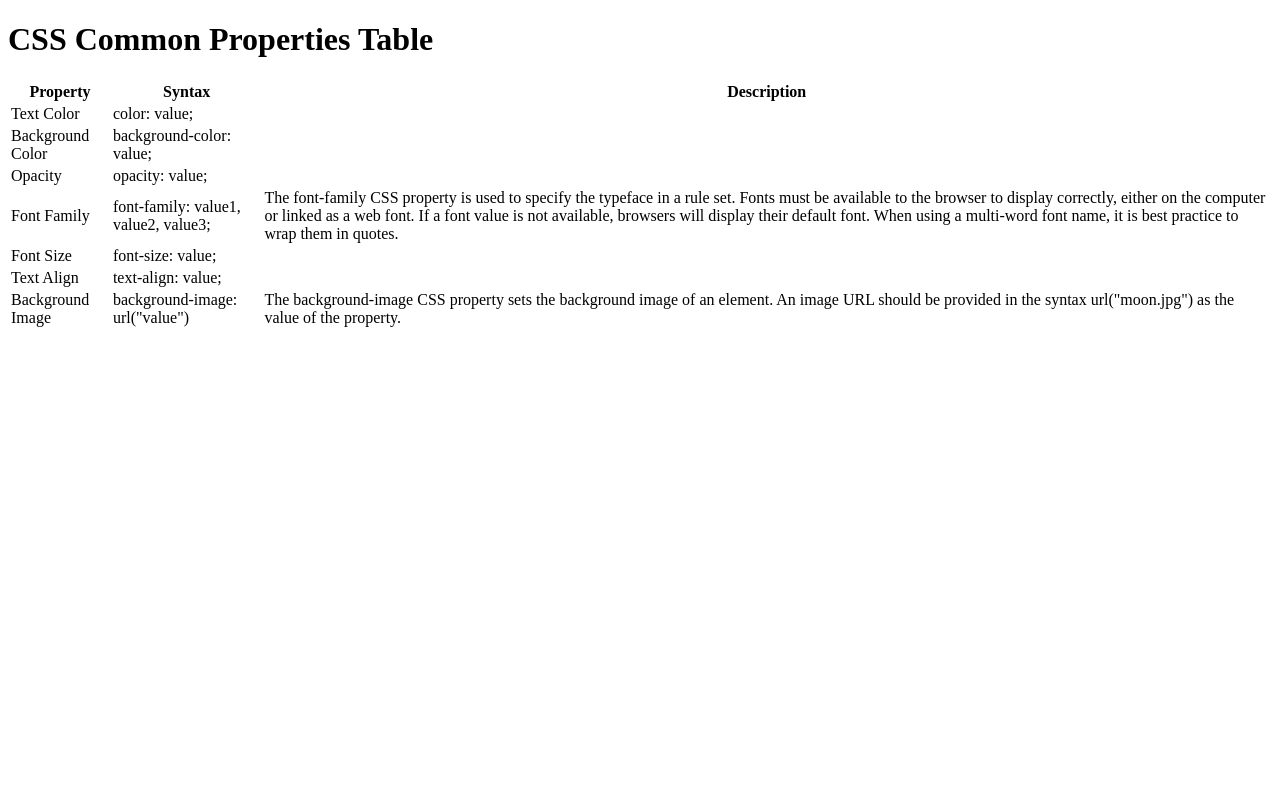
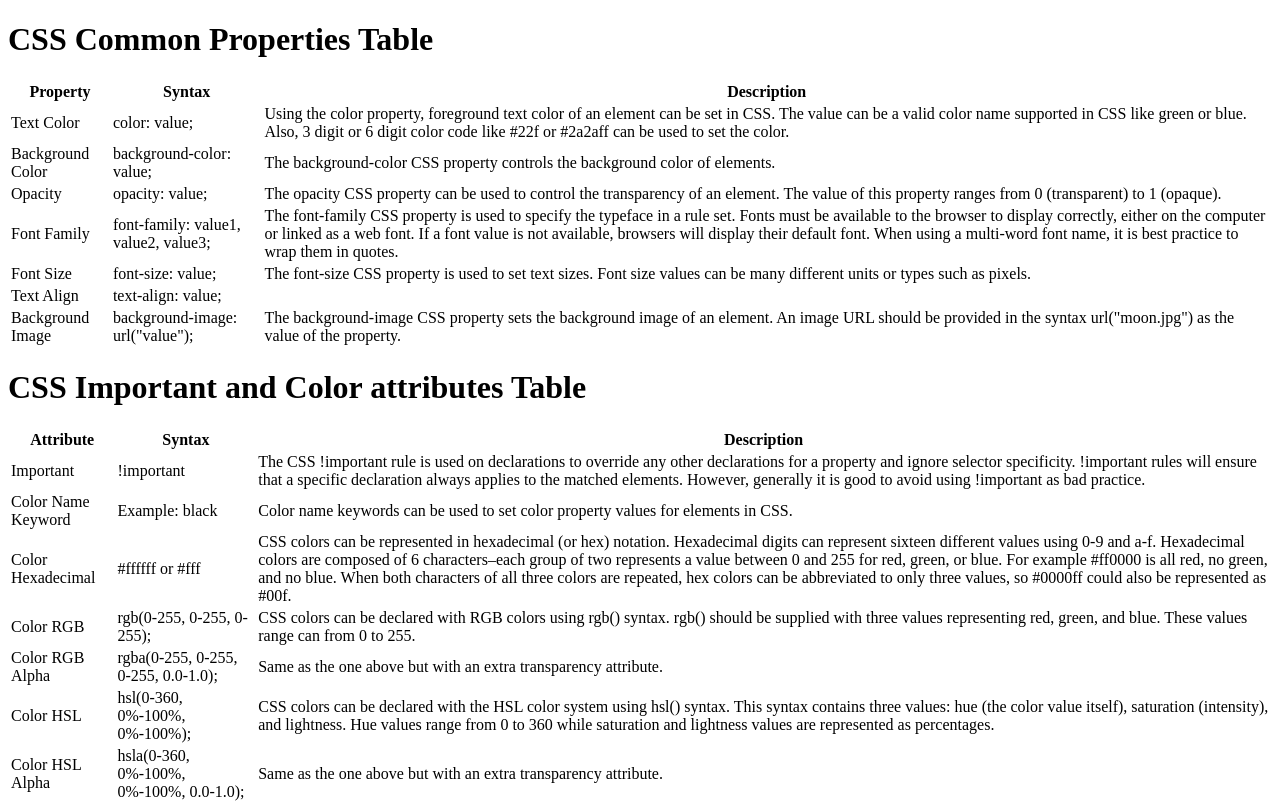
Before and after one commit to MMestre23/OwnCSProject, a plain HTML site: page index.html in a window 1280 px wide. Drawn offline with Linux system fonts and the light colour scheme.

Commit message:
Finished table

```diff
--- a/index.html
+++ b/index.html
@@ -7,9 +7,9 @@
     </head>
 
     <body>
-        <header>
+        <p>
             <h1>CSS Common Properties Table</h1>
-        </header>
+        </p>
         <table>
             <tr>
                 <th>
@@ -30,7 +30,7 @@
                     color: value;
                 </td>
                 <td>
-
+                    Using the color property, foreground text color of an element can be set in CSS. The value can be a valid color name supported in CSS like green or blue. Also, 3 digit or 6 digit color code like #22f or #2a2aff can be used to set the color.
                 </td>
             </tr>
             <tr>
@@ -41,7 +41,7 @@
                     background-color: value;
                 </td>
                 <td>
-
+                    The background-color CSS property controls the background color of elements.
                 </td>
             </tr>
             <tr>
@@ -52,7 +52,7 @@
                     opacity: value;
                 </td>
                 <td>
-
+                    The opacity CSS property can be used to control the transparency of an element. The value of this property ranges from 0 (transparent) to 1 (opaque).
                 </td>
             </tr>
             <tr>
@@ -74,7 +74,7 @@
                     font-size: value;
                 </td>
                 <td>
-
+                    The font-size CSS property is used to set text sizes. Font size values can be many different units or types such as pixels.
                 </td>
             </tr>
             <tr>
@@ -94,23 +94,111 @@
                     Background Image
                 </td>
                 <td>
-                    background-image: url("value")
+                    background-image: url("value");
                 </td>
                 <td>
                     The background-image CSS property sets the background image of an element. An image URL should be provided in the syntax url("moon.jpg") as the value of the property.
                 </td>
             </tr>
+
+        </table>
+
+        <p>
+            <h1>CSS Important and Color attributes Table</h1>
+        </p>
+        <table>
+            <tr>
+                <th>
+                    Attribute
+                </th>
+                <th>
+                    Syntax
+                </th>
+                <th>
+                    Description
+                </th>
+            </tr>
             <tr>
                 <td>
-
+                    Important
                 </td>
                 <td>
-
+                    !important
                 </td>
                 <td>
+                    The CSS !important rule is used on declarations to override any other declarations for a property and ignore selector specificity. !important rules will ensure that a specific declaration always applies to the matched elements. However, generally it is good to avoid using !important as bad practice.
+                </td>
+            </tr>
+            <tr>
+                <td>
+                    Color Name Keyword
+                </td>
+                <td>
+                    Example: black
+                </td>
+                <td>
+                    Color name keywords can be used to set color property values for elements in CSS.
+                </td>
+            </tr>
+            <tr>
+                <td>
+                    Color Hexadecimal
+                </td>
+                <td>
+                    #ffffff or #fff
+                </td>
+                <td>
+                    CSS colors can be represented in hexadecimal (or hex) notation. Hexadecimal digits can represent sixteen different values using 0-9 and a-f. Hexadecimal colors are composed of 6 characters–each group of two represents a value between 0 and 255 for red, green, or blue. For example #ff0000 is all red, no green, and no blue. When both characters of all three colors are repeated, hex colors can be abbreviated to only three values, so #0000ff could also be represented as #00f.
+                </td>
+            </tr>
+            <tr>
+                <td>
+                    Color RGB
+                </td>
+                <td>
+                    rgb(0-255, 0-255, 0-255);
+                </td>
+                <td>
+                    CSS colors can be declared with RGB colors using rgb() syntax. rgb() should be supplied with three values representing red, green, and blue. These values range can from 0 to 255.
 
                 </td>
             </tr>
+            <tr>
+                <td>
+                    Color RGB Alpha
+                </td>
+                <td>
+                    rgba(0-255, 0-255, 0-255, 0.0-1.0);
+                </td>
+                <td>
+                    Same as the one above but with an extra transparency attribute.
+                </td>
+            </tr>
+            <tr>
+                <td>
+                    Color HSL
+                </td>
+                <td>
+                    hsl(0-360, 0%-100%, 0%-100%);
+                </td>
+                <td>
+                    CSS colors can be declared with the HSL color system using hsl() syntax. This syntax contains three values: hue (the color value itself), saturation (intensity), and lightness. Hue values range from 0 to 360 while saturation and lightness values are represented as percentages.
+
+                </td>
+            </tr>
+            <tr>
+                <td>
+                    Color HSL Alpha
+                </td>
+                <td>
+                    hsla(0-360, 0%-100%, 0%-100%, 0.0-1.0);
+                </td>
+                <td>
+                    Same as the one above but with an extra transparency attribute.
+                </td>
+            </tr>
+
+
 
         </table>
     </body>
```
